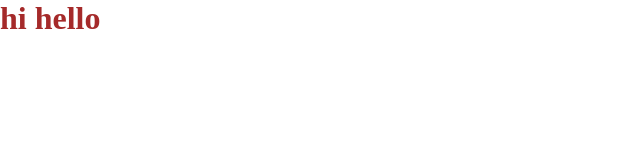
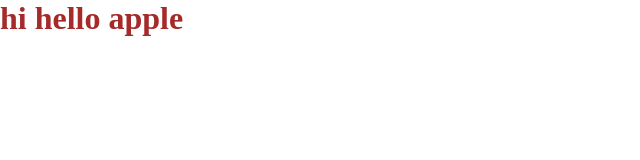
Before and after one commit to Pavitamil/pavi-jpn, a plain HTML site: page index.html in a window 1280 px wide. Shown: the whole page, without its empty margins (0-640 px from the left). Drawn offline with Linux system fonts and the light colour scheme.

Commit message:
feat : add the message

```diff
--- a/index.html
+++ b/index.html
@@ -7,6 +7,6 @@
     <link rel="stylesheet" href="style.css">
 </head>
 <body>
-    <h1>hi hello</h1>
+    <h1>hi hello apple</h1>
 </body>
 </html>
```
